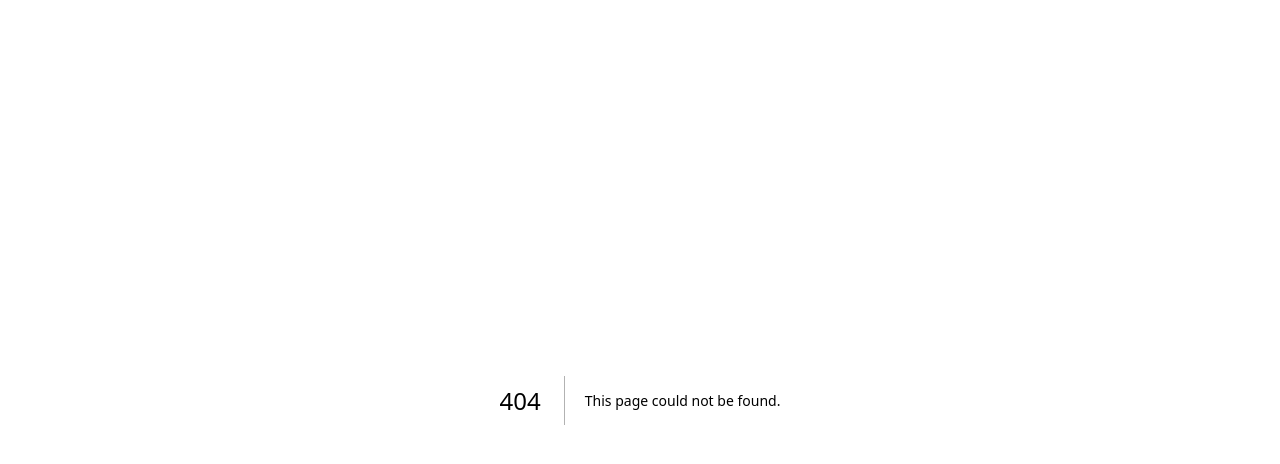
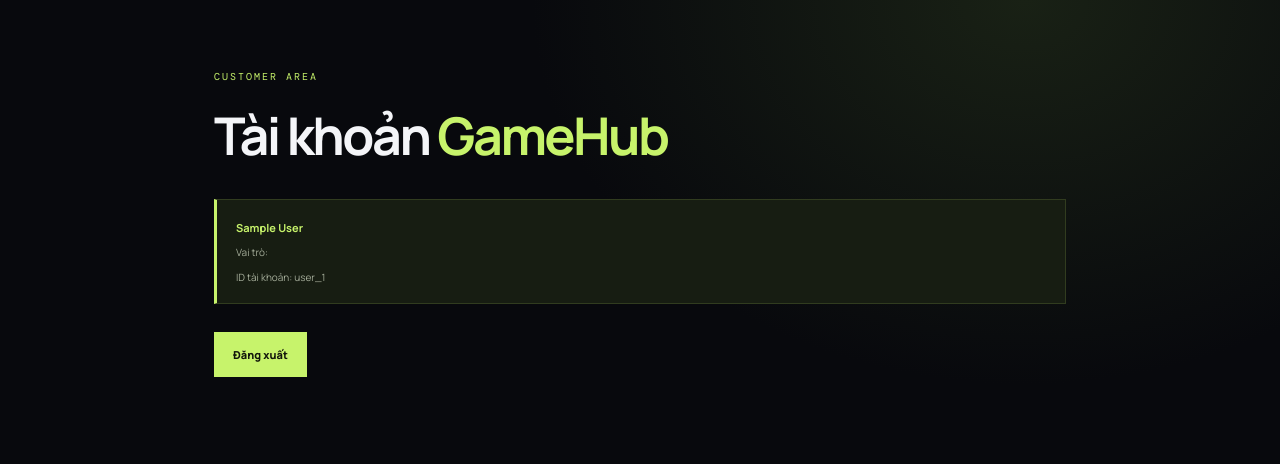
Before and after one commit to zskbot/ShopGame, a Next.js app: page /account in a window 1280 px wide. Before the commit this address had no page. Shown: the top 464 px of the page. Built offline with nearby package versions, Linux system fonts and the light colour scheme; no server answers; sample sign-in values are in the browser's storage.

Commit message:
feat(auth): add protected account page

```diff
--- /dev/null
+++ b/app/account/page.tsx
@@ -0,0 +1,26 @@
+import { auth, signOut } from "@/auth";
+import { redirect } from "next/navigation";
+
+export default async function AccountPage() {
+  const session = await auth();
+  if (!session?.user) redirect("/login");
+  return (
+    <main className="orders-page">
+      <section className="orders-content">
+        <div className="eyebrow">CUSTOMER AREA</div>
+        <h1>Tài khoản <em>GameHub</em></h1>
+        <div className="orders-notice">
+          <strong>{session.user.name ?? session.user.email ?? "Người dùng"}</strong>
+          <p>Vai trò: {session.user.role}</p>
+          <p>ID tài khoản: {session.user.id}</p>
+        </div>
+        <form action={async () => {
+          "use server";
+          await signOut({ redirectTo: "/" });
+        }}>
+          <button className="primary-button" type="submit">Đăng xuất</button>
+        </form>
+      </section>
+    </main>
+  );
+}
```
